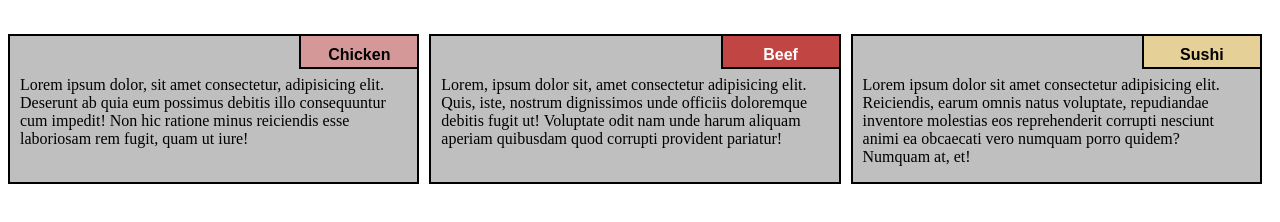
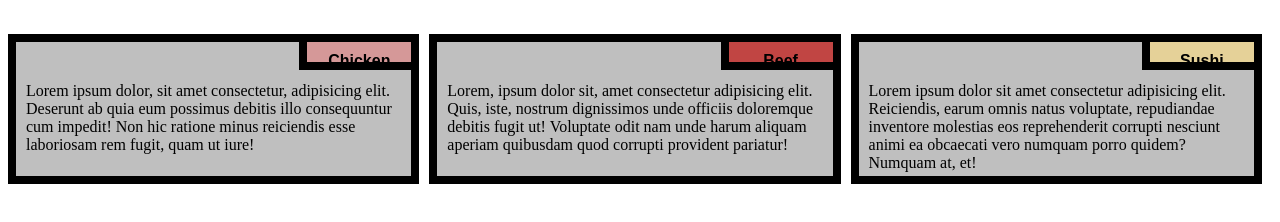
Before and after one commit to Arjun2110exe/Arjun2110exe.github.io, a plain HTML site: page Week2/index.html in a window 1280 px wide. Shown: the part 48-270 px from the top of the page. Drawn offline with Linux system fonts and the light colour scheme.

Commit message:
Update style.css

```diff
--- a/Week2/css/style.css
+++ b/Week2/css/style.css
@@ -8,7 +8,7 @@ h1{
 
 p {
   background-color: #bfbfbf;
-  border: 2px solid black;
+  border: 8px solid black;
   height: 150px;
   margin-right: 10px;
   padding: 40px 10px 5px 10px;
@@ -36,7 +36,6 @@ p {
 }
 #p2 {
   background-color:#C14543 ;
-  color: white;
   position: absolute;
   top: 0;
   right: 0;
```
